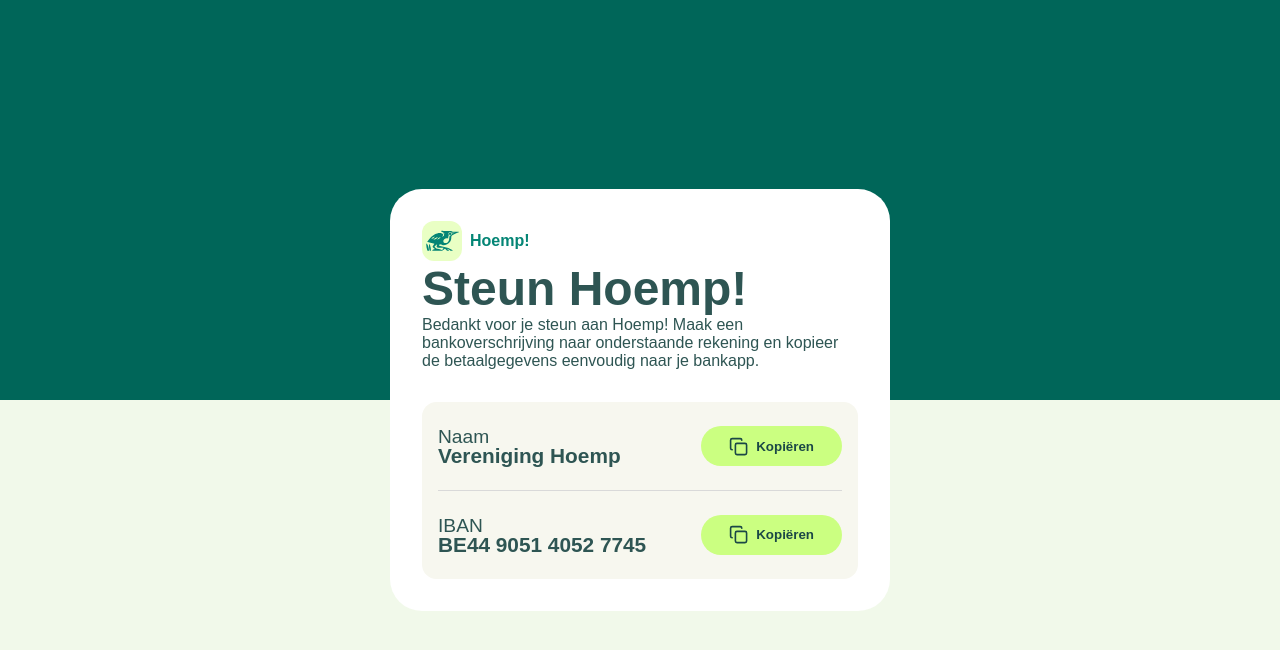
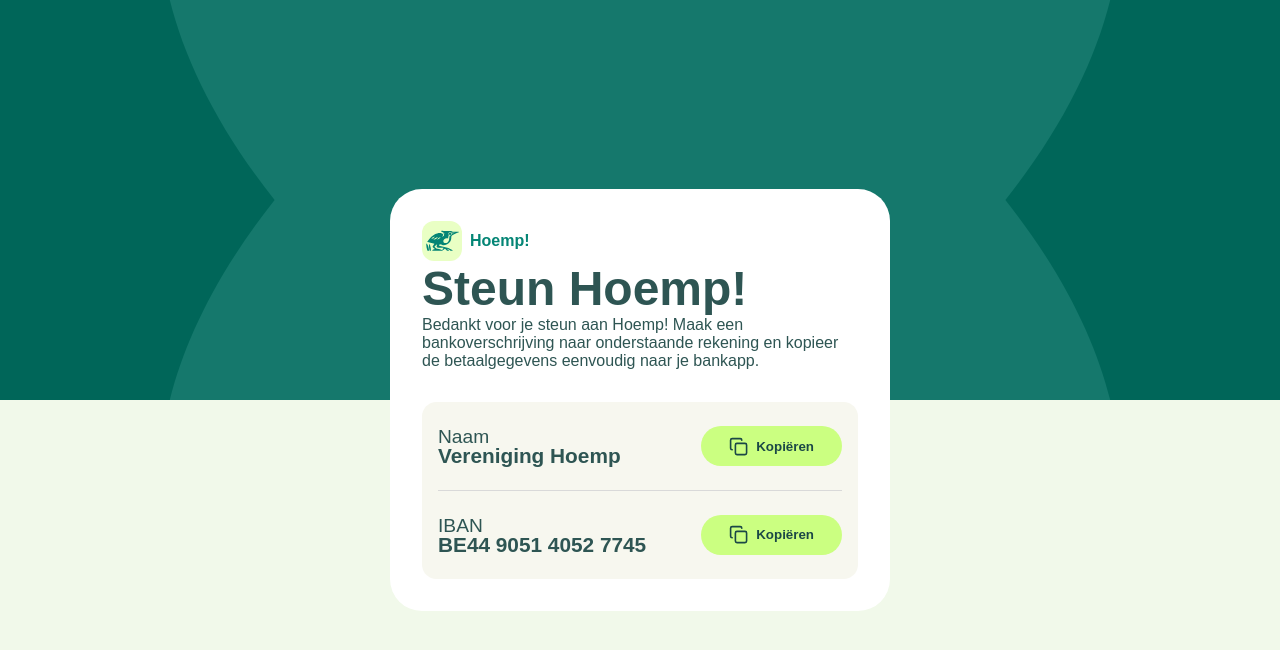
Before and after one commit to BWHoeben/Hoemp-website, a React (Vite) app: page /#/bankDetails in a window 1280 px wide. Shown: the top 650 px of the page. Built offline with nearby package versions, Linux system fonts and the light colour scheme; a web font is replaced by a local one.

Commit message:
background graphic

```diff
--- /dev/null
+++ b/src/BackgroundGraphic.tsx
@@ -0,0 +1,7 @@
+import clover from './assets/images/clover.svg'
+
+export default function BackgroundGraphic() {
+    return (
+        <img src={clover} alt="Background Graphic" className="background-graphic" />
+    )
+}
--- a/src/bankDetails/BankDetailsPage.tsx
+++ b/src/bankDetails/BankDetailsPage.tsx
@@ -1,10 +1,12 @@
 import BankDetails from "./BankDetails.tsx";
 import "./BankDetailsPage.css";
 import LogoWithText from "./LogoWithText.tsx";
+import BackgroundGraphic from "../BackgroundGraphic.tsx";
 
 export default function BankDetailsPage() {
     return (
         <div className="bank-details-page">
+            <BackgroundGraphic />
             <div className="bank-details-page-content">
                 <LogoWithText text="Hoemp!" />
                 <h1>Steun Hoemp!</h1>
--- a/src/bankDetails/bankDetailsPage.css
+++ b/src/bankDetails/bankDetailsPage.css
@@ -12,6 +12,17 @@
     justify-content: center;
     align-items: center;
 
+    img.background-graphic {
+        position: absolute;
+        top: 0;
+        width: 75%;
+        height: 50vh;
+
+        @media (max-width: 500px) {
+            visibility: hidden;
+        }
+    }
+
     @media (max-width: 500px) {
         align-items: start;
         padding-top: 5%;
@@ -24,6 +35,7 @@
         width: 90%;
         max-width: 500px;
         height: fit-content;
+        z-index: 1;
 
         h1 {
             font-size: 3rem;
```
Also changed, not shown: src/assets/images/clover.svg (added).
